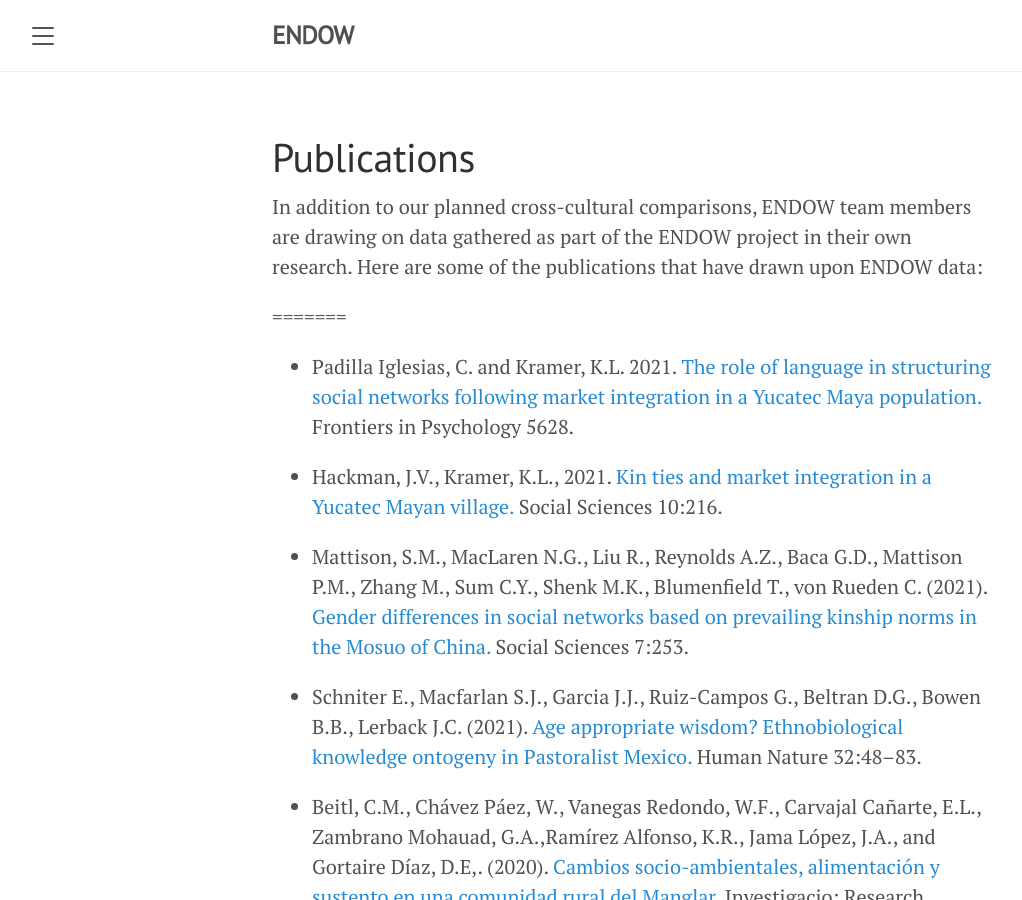
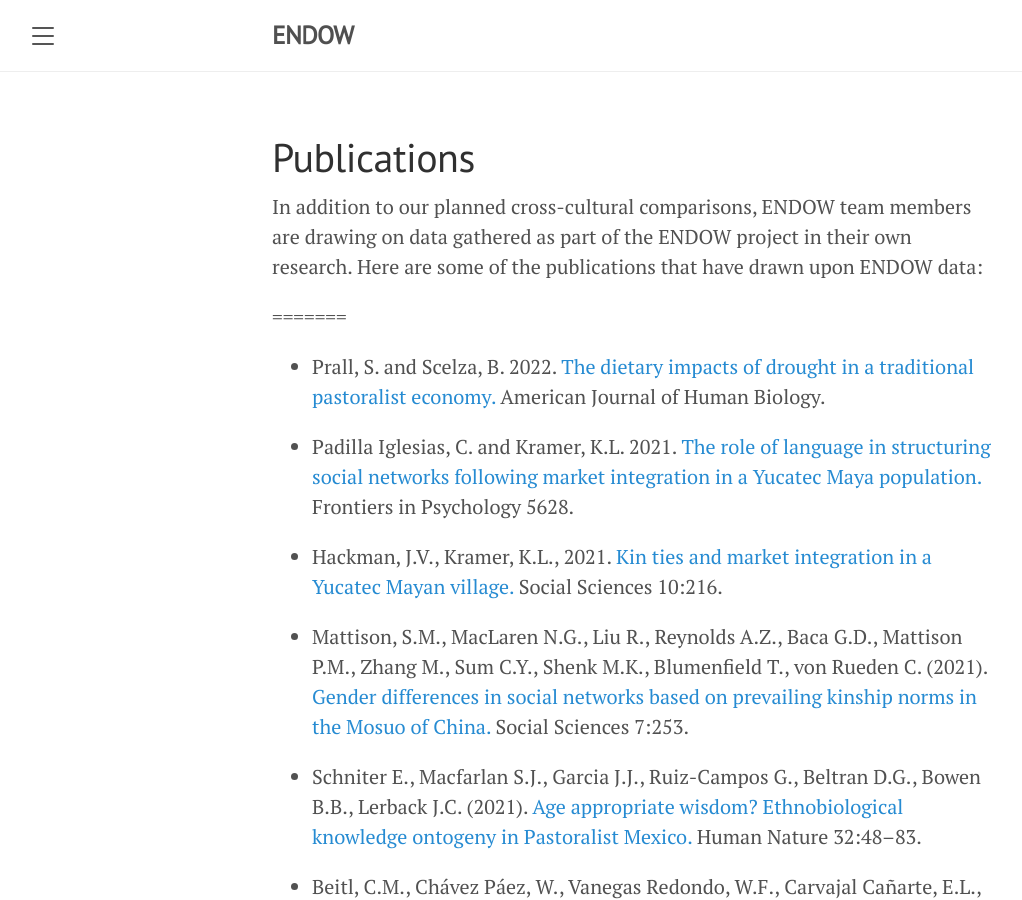
Before and after one commit to endowproject/endowproject.github.io, a Jekyll site: the page built from publications.md, in a window 1280 px wide and 900 px high. Shown: the whole window, without its empty margins (8-1030 px from the left). Built offline with Jekyll 4.4.1, drawn with Linux system fonts in a browser that asks for light colours.

Commit message:
Update publications.md
Added Prall and Scelza 2022

```diff
--- a/publications.md
+++ b/publications.md
@@ -6,6 +6,8 @@ title: Publications
 In addition to our planned cross-cultural comparisons, ENDOW team members are drawing on data gathered as part of the ENDOW project in their own research. Here are some of the publications that have drawn upon ENDOW data:
 
 =======
+- Prall, S. and Scelza, B. 2022. [The dietary impacts of drought in a traditional pastoralist economy.](https://onlinelibrary-wiley-com.uc.idm.oclc.org/doi/10.1002/ajhb.23803) American Journal of Human Biology.
+
 - Padilla Iglesias, C. and Kramer, K.L. 2021. [The role of language in structuring social networks following market integration in a Yucatec Maya population.](https://www.frontiersin.org/articles/10.3389/fpsyg.2021.656963/full) Frontiers in Psychology 5628.
 
 - Hackman, J.V., Kramer, K.L., 2021. [Kin ties and market integration in a Yucatec Mayan village.](https://www.mdpi.com/2076-0760/10/6/216) Social Sciences 10:216.
```
